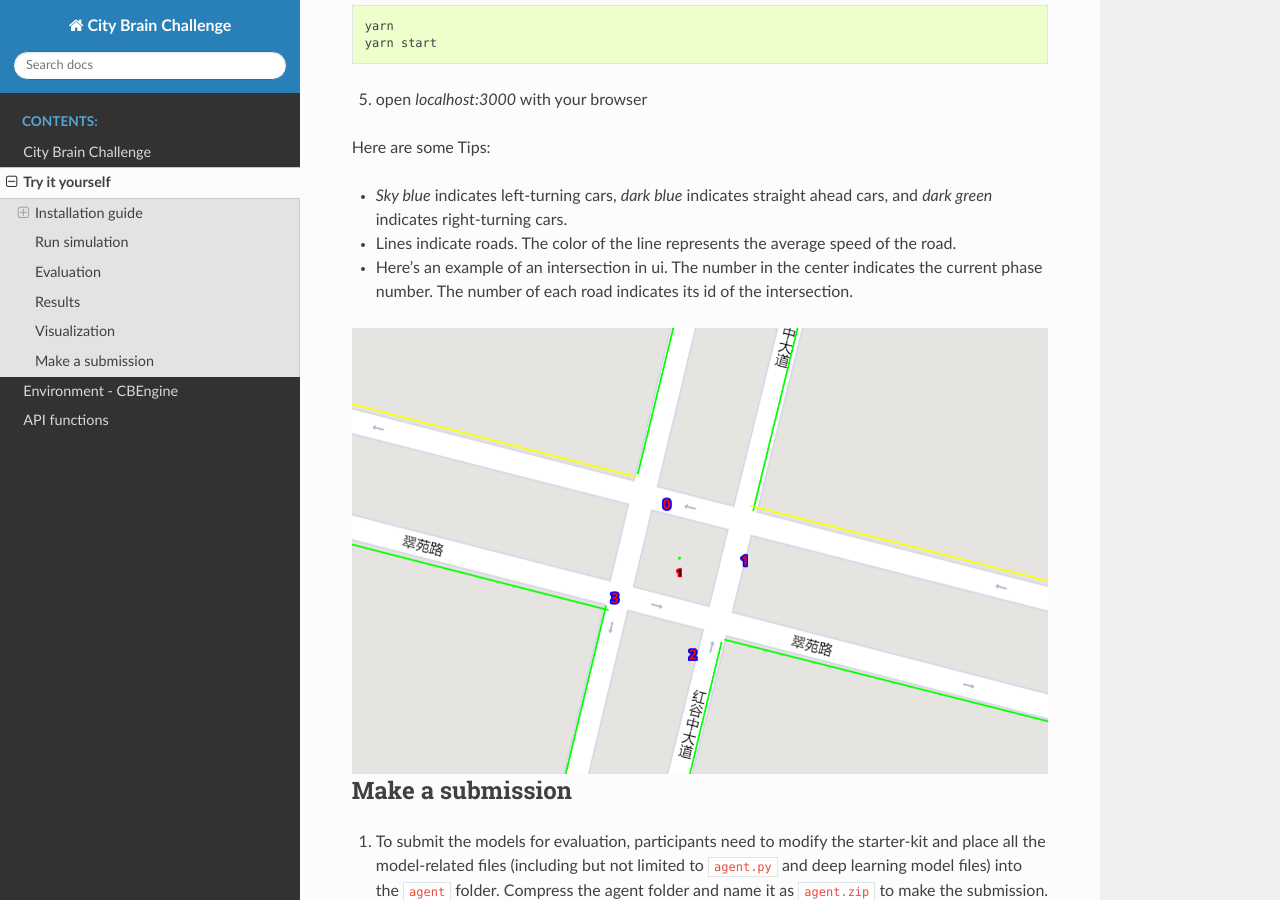
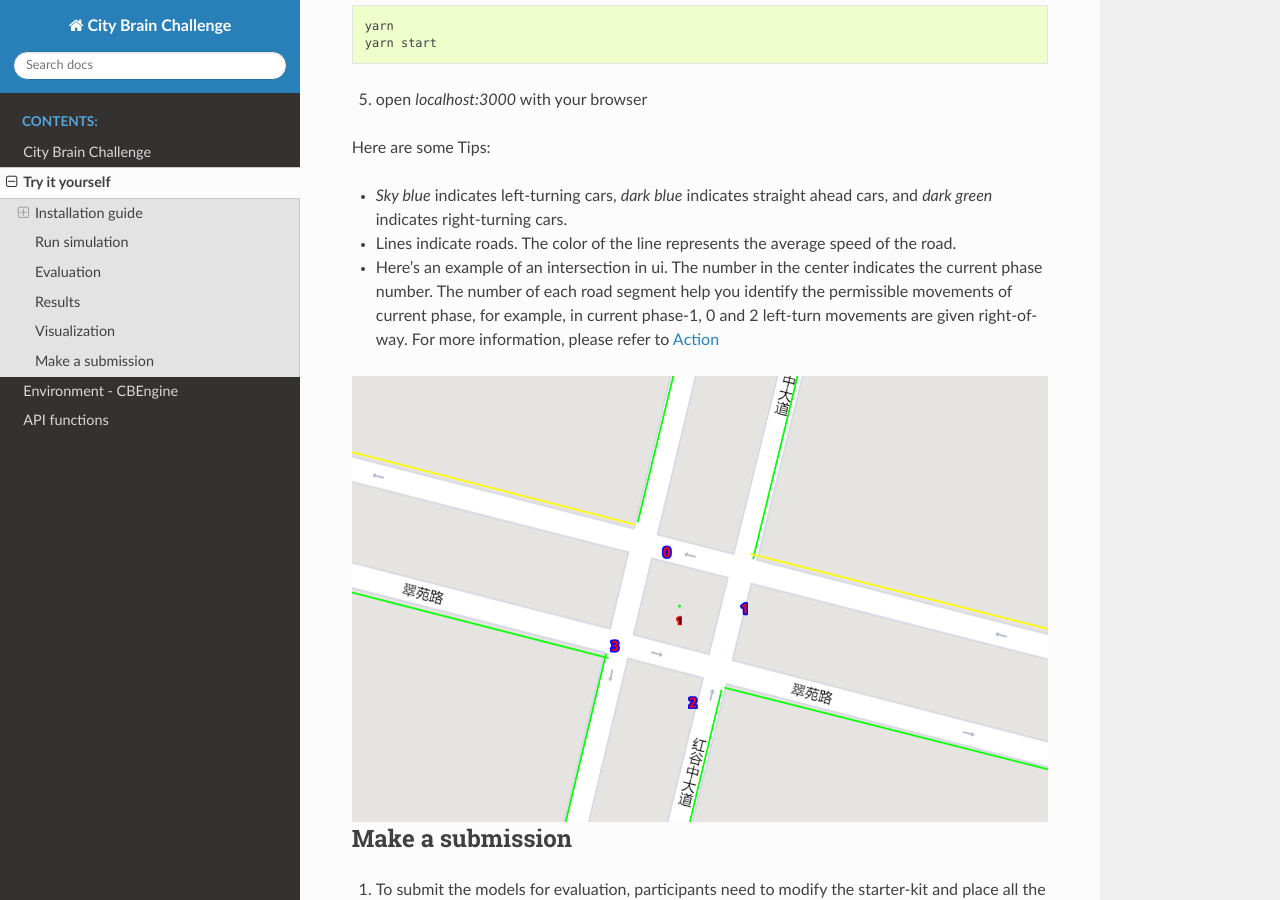
Before and after one commit to CityBrainChallenge/KDDCup2021-CityBrainChallenge, a Sphinx documentation site: the page built from docs/try-it-yourself.rst, in a window 1280 px wide and 900 px high, scrolled down 4359 px. Built offline with Sphinx 7.4.7 and the Read the Docs theme 2.0.0, drawn with Linux system fonts in a browser that asks for light colours.

Commit message:
Update try-it-yourself.rst

```diff
--- a/docs/try-it-yourself.rst
+++ b/docs/try-it-yourself.rst
@@ -245,7 +245,7 @@ Here are some Tips:
 
 - *Sky blue* indicates left-turning cars, *dark blue* indicates straight ahead cars, and *dark green* indicates right-turning cars.
 - Lines indicate roads. The color of the line represents the average speed of the road.
-- Here's an example of an intersection in ui. The number in the center indicates the current phase number. The number of each road indicates its id of the intersection.
+- Here's an example of an intersection in ui. The number in the center indicates the current phase number. The number of each road segment help you identify the permissible movements of current phase, for example, in current phase-1, 0 and 2 left-turn movements are given right-of-way. For more information, please refer to `Action <https://kddcup2021-citybrainchallenge.readthedocs.io/en/latest/cbengine.html#actions>`_
 
 .. figure:: https://raw.githubusercontent.com/CityBrainChallenge/KDDCup2021-CityBrainChallenge/main/images/ui_example.jpg
     :align: center
```
